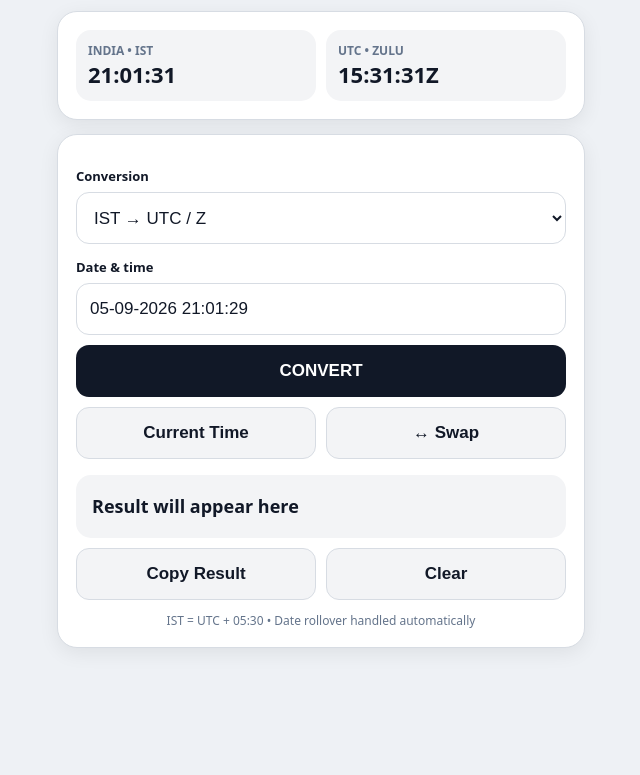
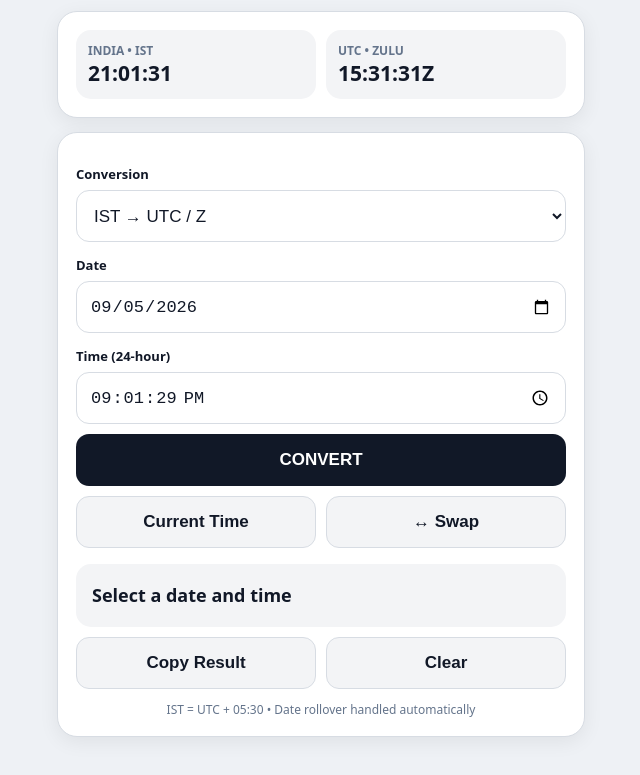
Before and after one commit to mahfoozaeromech/Ist-to-utc-converter-, a plain HTML site: page index.html in a window 1280 px wide. Both pictures are taken after a click on the button "Current Time". Shown: the part 75-850 px from the top of the page, without its empty margins (319-959 px from the left). Before the commit the page ends 800 px from the top, so only its background shows below. Drawn offline with Linux system fonts and the light colour scheme.

Commit message:
Add files via upload

```diff
--- a/index.html
+++ b/index.html
@@ -1,10 +1,8 @@
 <!doctype html>
 <html lang="en">
 <head>
-<meta charset="utf-8">
-<meta name="viewport" content="width=device-width,initial-scale=1,viewport-fit=cover">
-<meta name="theme-color" content="#0b1220">
-<link rel="manifest" href="manifest.json">
+<meta charset="utf-8"><meta name="viewport" content="width=device-width,initial-scale=1,viewport-fit=cover">
+<meta name="theme-color" content="#0b1220"><link rel="manifest" href="manifest.json">
 <title>IST ↔ UTC • Aviation</title>
 <style>
 :root{--bg:#eef1f5;--card:#fff;--text:#111827;--muted:#64748b;--border:#d7dce3;--accent:#111827;--soft:#f3f4f6}
@@ -12,56 +10,41 @@ body.dark{--bg:#0b1220;--card:#121a2a;--text:#f8fafc;--muted:#a8b1c1;--border:#2
 *{box-sizing:border-box}body{margin:0;background:var(--bg);color:var(--text);font-family:system-ui,-apple-system,Segoe UI,sans-serif}
 main{max-width:560px;margin:auto;padding:18px 16px 34px}.top{display:flex;justify-content:space-between;align-items:center;margin-bottom:14px}
 h1{font-size:24px;margin:0}.sub{color:var(--muted);font-size:13px;margin:3px 0 0}
-.card{background:var(--card);border:1px solid var(--border);border-radius:20px;padding:18px;box-shadow:0 5px 20px #00000012;margin-bottom:14px}
-.clock{display:grid;grid-template-columns:1fr 1fr;gap:10px}.clockbox{background:var(--soft);border-radius:15px;padding:12px}.clockbox b{display:block;font-size:12px;color:var(--muted)}.clockbox span{font-size:22px;font-weight:800}
-label{display:block;font-size:13px;font-weight:800;margin:14px 0 7px}select,input,button{width:100%;min-height:52px;border-radius:13px;font-size:17px}select,input{border:1px solid var(--border);background:var(--card);color:var(--text);padding:0 13px}
+.card{background:var(--card);border:1px solid var(--border);border-radius:20px;padding:18px;box-shadow:0 5px 20px #0001;margin-bottom:14px}
+.clock{display:grid;grid-template-columns:1fr 1fr;gap:10px}.clockbox{background:var(--soft);border-radius:15px;padding:12px}.clockbox b{display:block;font-size:12px;color:var(--muted)}.clockbox span{font-size:21px;font-weight:800}
+label{display:block;font-size:13px;font-weight:800;margin:14px 0 7px}
+select,input,button{width:100%;min-height:52px;border-radius:13px;font-size:17px}select,input{border:1px solid var(--border);background:var(--card);color:var(--text);padding:0 13px}
 button{border:0;background:var(--accent);color:var(--card);font-weight:800;padding:0 14px;margin-top:10px}.secondary{background:var(--soft);color:var(--text);border:1px solid var(--border)}
-.result{margin-top:16px;background:var(--soft);border-radius:15px;padding:16px;font-size:18px;font-weight:800;line-height:1.7;white-space:pre-line}
-.row{display:grid;grid-template-columns:1fr 1fr;gap:10px}.tiny{font-size:12px;color:var(--muted);text-align:center;margin-top:12px}
+.row{display:grid;grid-template-columns:1fr 1fr;gap:10px}.result{margin-top:16px;background:var(--soft);border-radius:15px;padding:16px;font-size:18px;font-weight:800;line-height:1.7;white-space:pre-line}
+.tiny{font-size:12px;color:var(--muted);text-align:center;margin-top:12px}
 </style>
 </head>
-<body>
-<main>
+<body><main>
 <div class="top"><div><h1>✈️ IST ↔ UTC</h1><div class="sub">Aviation Time Converter • Zulu Time</div></div><button id="dark" class="secondary" style="width:auto;min-height:44px;margin:0">☾</button></div>
-
+<div class="card"><div class="clock"><div class="clockbox"><b>INDIA • IST</b><span id="istNow">--:--:--</span></div><div class="clockbox"><b>UTC • ZULU</b><span id="utcNow">--:--:--Z</span></div></div></div>
 <div class="card">
-<div class="clock">
-<div class="clockbox"><b>INDIA • IST</b><span id="istNow">--:--:--</span></div>
-<div class="clockbox"><b>UTC • ZULU</b><span id="utcNow">--:--:--Z</span></div>
-</div>
-</div>
-
-<div class="card">
-<label for="direction">Conversion</label>
-<select id="direction"><option>IST → UTC / Z</option><option>UTC / Z → IST</option></select>
-<label for="dt">Date & time</label>
-<input id="dt" placeholder="DD-MM-YYYY HH:MM:SS" inputmode="numeric" autocomplete="off">
+<label for="direction">Conversion</label><select id="direction"><option>IST → UTC / Z</option><option>UTC / Z → IST</option></select>
+<label for="date">Date</label><input id="date" type="date">
+<label for="time">Time (24-hour)</label><input id="time" type="time" step="1">
 <button onclick="convert()">CONVERT</button>
-<div class="row">
-<button class="secondary" onclick="currentTime()">Current Time</button>
-<button class="secondary" onclick="swap()">↔ Swap</button>
-</div>
-<div id="result" class="result">Result will appear here</div>
-<div class="row">
-<button class="secondary" onclick="copyResult()">Copy Result</button>
-<button class="secondary" onclick="clearAll()">Clear</button>
-</div>
+<div class="row"><button class="secondary" onclick="currentTime()">Current Time</button><button class="secondary" onclick="swap()">↔ Swap</button></div>
+<div id="result" class="result">Select a date and time</div>
+<div class="row"><button class="secondary" onclick="copyResult()">Copy Result</button><button class="secondary" onclick="clearAll()">Clear</button></div>
 <div class="tiny">IST = UTC + 05:30 • Date rollover handled automatically</div>
-</div>
-</main>
+</div></main>
 <script>
-const $=id=>document.getElementById(id);
-function pad(n){return String(n).padStart(2,'0')}
-function fmt(d){return `${pad(d.getUTCDate())}-${pad(d.getUTCMonth()+1)}-${d.getUTCFullYear()} ${pad(d.getUTCHours())}:${pad(d.getUTCMinutes())}:${pad(d.getUTCSeconds())}`}
-function parse(s){let m=s.match(/^(\\d{2})-(\\d{2})-(\\d{4})\\s+(\\d{2}):(\\d{2})(?::(\\d{2}))?$/);if(!m)throw 0;let[_,d,mo,y,h,mi,se='00']=m;let x=new Date(Date.UTC(+y,+mo-1,+d,+h,+mi,+se));if(x.getUTCFullYear()!=+y||x.getUTCMonth()!=+mo-1||x.getUTCDate()!=+d||+h>23||+mi>59||+se>59)throw 0;return x}
-function convert(){try{let d=parse($('dt').value.trim()),off=330*60000,out=$('direction').selectedIndex===0?new Date(d-off):new Date(d.getTime()+off),utc=$('direction').selectedIndex===0?fmt(out):fmt(d),ist=$('direction').selectedIndex===0?fmt(d):fmt(out);$('result').textContent=`IST: ${ist}\\n\\nUTC / Z: ${utc}Z`;}catch(e){$('result').textContent='❌ Invalid format.\\nUse: DD-MM-YYYY HH:MM:SS'}}
-function currentTime(){let n=new Date(),ist=new Date(n.getTime()+330*60000);$('dt').value=fmt(ist)}
-function swap(){$('direction').selectedIndex=$('direction').selectedIndex?0:1;if($('dt').value)convert()}
-function clearAll(){$('dt').value='';$('result').textContent='Result will appear here'}
+const $=id=>document.getElementById(id),off=330*60000;
+const pad=n=>String(n).padStart(2,'0');
+function makeUTC(){let [y,m,d]=$('date').value.split('-').map(Number),[h,mi,se]=$('time').value.split(':').map(Number);return new Date(Date.UTC(y,m-1,d,h,mi,se||0))}
+function fmt(d,z=false){return `${pad(d.getUTCDate())}-${pad(d.getUTCMonth()+1)}-${d.getUTCFullYear()} ${pad(d.getUTCHours())}:${pad(d.getUTCMinutes())}:${pad(d.getUTCSeconds())}${z?'Z':''}`}
+function setFields(d){$('date').value=`${d.getUTCFullYear()}-${pad(d.getUTCMonth()+1)}-${pad(d.getUTCDate())}`;$('time').value=`${pad(d.getUTCHours())}:${pad(d.getUTCMinutes())}:${pad(d.getUTCSeconds())}`}
+function convert(){if(!$('date').value||!$('time').value){$('result').textContent='❌ Select both date and time.';return}let entered=makeUTC(),out=$('direction').selectedIndex===0?new Date(entered-off):new Date(entered.getTime()+off);if($('direction').selectedIndex===0)$('result').textContent=`IST: ${fmt(entered)}\n\nUTC / Z: ${fmt(out,true)}`;else $('result').textContent=`UTC / Z: ${fmt(entered,true)}\n\nIST: ${fmt(out)}`}
+function currentTime(){let n=new Date(),ist=new Date(n.getTime()+off);setFields(ist)}
+function swap(){$('direction').selectedIndex=$('direction').selectedIndex?0:1;if($('date').value&&$('time').value)convert()}
+function clearAll(){$('date').value='';$('time').value='';$('result').textContent='Select a date and time'}
 function copyResult(){navigator.clipboard?.writeText($('result').textContent)}
-function clocks(){let n=new Date(),ist=new Date(n.getTime()+330*60000);$('istNow').textContent=`${pad(ist.getUTCHours())}:${pad(ist.getUTCMinutes())}:${pad(ist.getUTCSeconds())}`;$('utcNow').textContent=`${pad(n.getUTCHours())}:${pad(n.getUTCMinutes())}:${pad(n.getUTCSeconds())}Z`}
+function clocks(){let n=new Date(),ist=new Date(n.getTime()+off);$('istNow').textContent=`${pad(ist.getUTCHours())}:${pad(ist.getUTCMinutes())}:${pad(ist.getUTCSeconds())}`;$('utcNow').textContent=`${pad(n.getUTCHours())}:${pad(n.getUTCMinutes())}:${pad(n.getUTCSeconds())}Z`}
 setInterval(clocks,1000);clocks();
 $('dark').onclick=()=>{document.body.classList.toggle('dark');localStorage.dark=document.body.classList.contains('dark')?'1':'0'};if(localStorage.dark==='1')document.body.classList.add('dark');
 if('serviceWorker'in navigator)navigator.serviceWorker.register('sw.js');
-</script>
-</body></html>
+</script></body></html>
--- a/sw.js
+++ b/sw.js
@@ -1 +1 @@
-const C='ist-utc-aviation-v2';self.addEventListener('install',e=>e.waitUntil(caches.open(C).then(c=>c.addAll(['./','./index.html','./manifest.json']))));self.addEventListener('fetch',e=>e.respondWith(caches.match(e.request).then(r=>r||fetch(e.request))))
+const C='ist-utc-picker-v3';self.addEventListener('install',e=>e.waitUntil(caches.open(C).then(c=>c.addAll(['./','./index.html','./manifest.json']))));self.addEventListener('fetch',e=>e.respondWith(caches.match(e.request).then(r=>r||fetch(e.request))))
```
